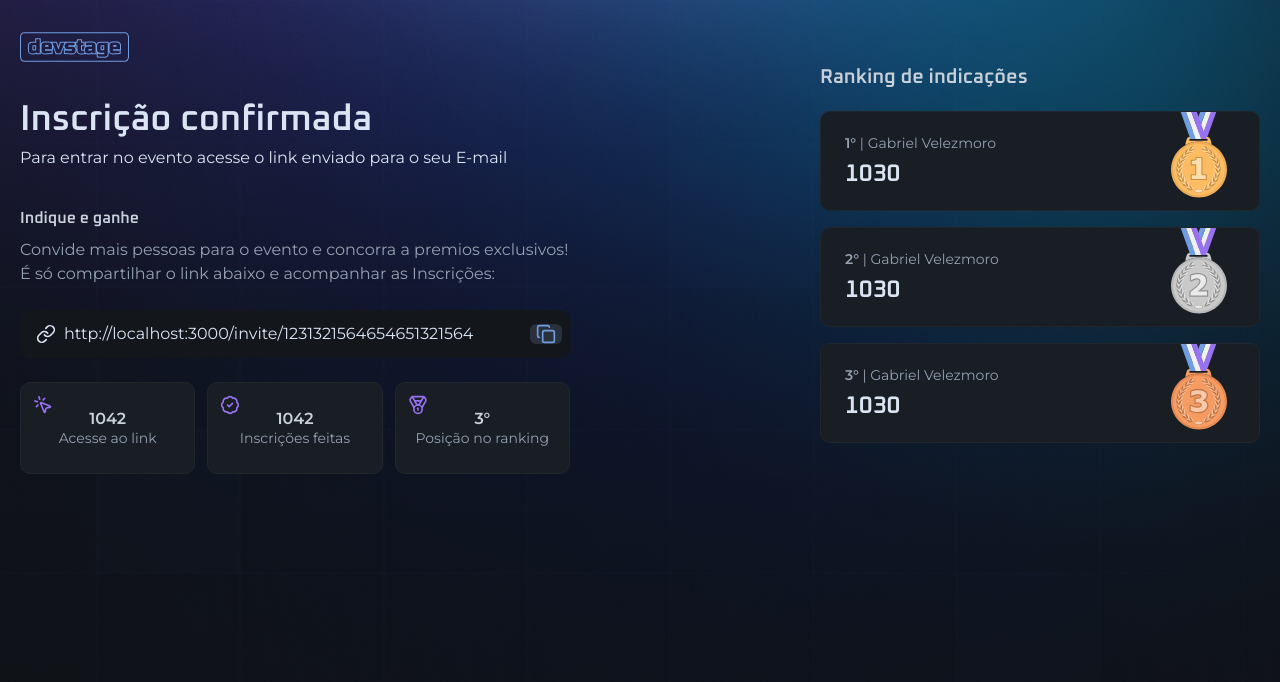
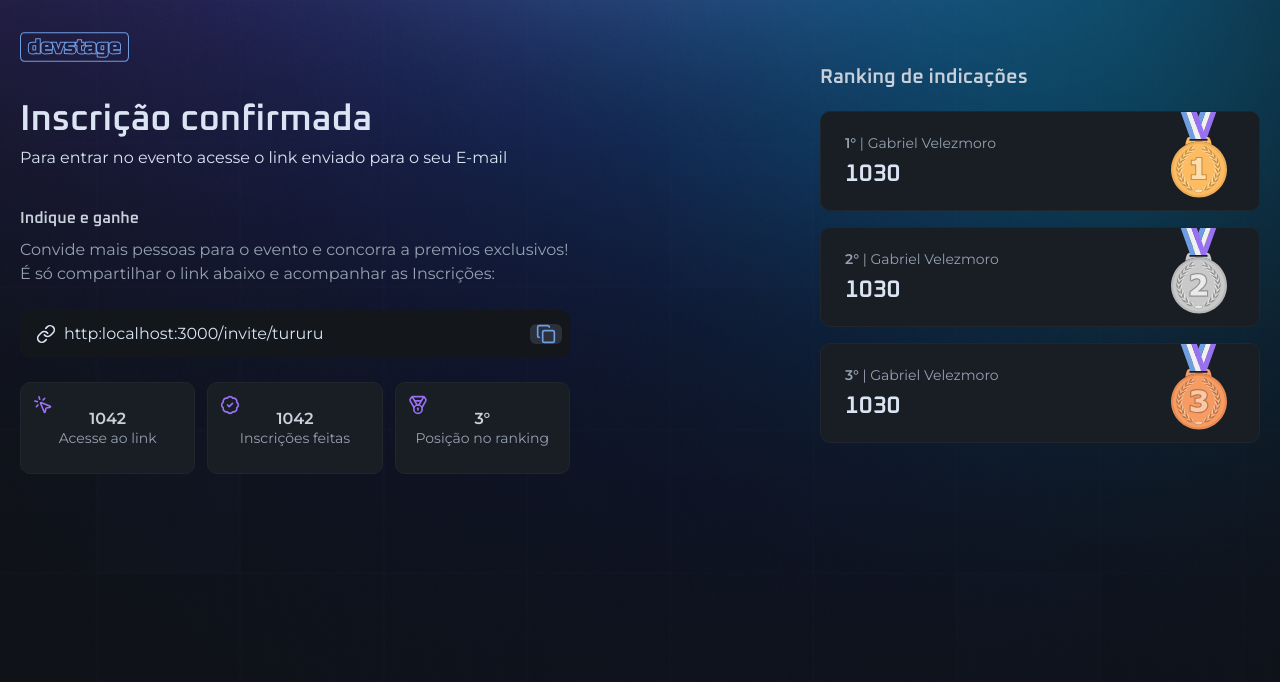
Before and after one commit to gabrielvelezmoro/nlw-connect-react, a Next.js app: page /invite in a window 1280 px wide. Shown: the top 682 px of the page. Built offline with nearby package versions, Linux system fonts and the light colour scheme.

Commit message:
style: invite link

```diff
--- a/src/app/invite/invite-link-input.tsx
+++ b/src/app/invite/invite-link-input.tsx
@@ -1,8 +1,16 @@
+'use client'
+
 import { IconButton } from "@/components/icon-button";
 import { InputField, InputIcon, InputRoot } from "@/components/input";
 import { Copy, Link } from "lucide-react";
 
-export function InviteLinkInput() {
+interface InviteLinkInputProps {
+    link: string;
+}
+export function InviteLinkInput({ link }: InviteLinkInputProps) {
+    function copyInviteLink() {
+        navigator.clipboard.writeText(link)
+    }
     return (
         <InputRoot>
             <InputIcon>
@@ -11,10 +19,10 @@ export function InviteLinkInput() {
             <InputField
                 readOnly
                 defaultValue={
-                    'http://localhost:3000/invite/1231321564654651321564'
+                    link
                 }
             />
-            <IconButton className='-mr-2'>
+            <IconButton className='-mr-2' onClick={copyInviteLink}>
                 <Copy className='size-5' />
             </IconButton>
         </InputRoot>
--- a/src/app/invite/page.tsx
+++ b/src/app/invite/page.tsx
@@ -6,6 +6,7 @@ import { Stats } from './stats'
 
 
 export default function InvitePage() {
+    const inviteLink = 'http:localhost:3000/invite/tururu'
     return (
         <div className="min-h-dhv flex items-center justify-between gap-16 flex-col md:flex-row">
             <div className="flex flex-col gap-10 w-full max-w-[550px]">
@@ -27,7 +28,7 @@ export default function InvitePage() {
                             Inscrições:
                         </p>
                     </div>
-                    <InviteLinkInput />
+                    <InviteLinkInput link={inviteLink} />
                     <Stats />
                 </div>
             </div>
```
